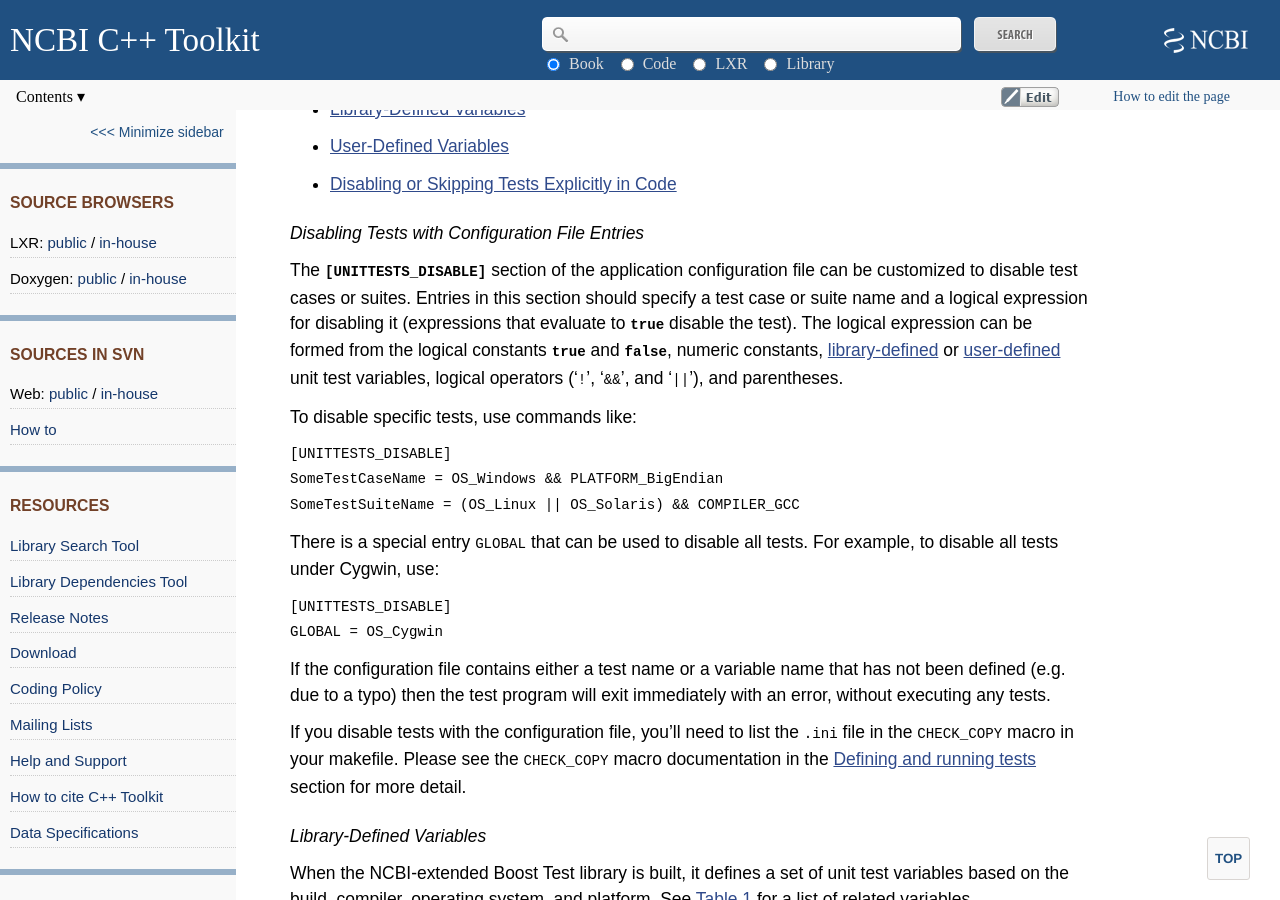
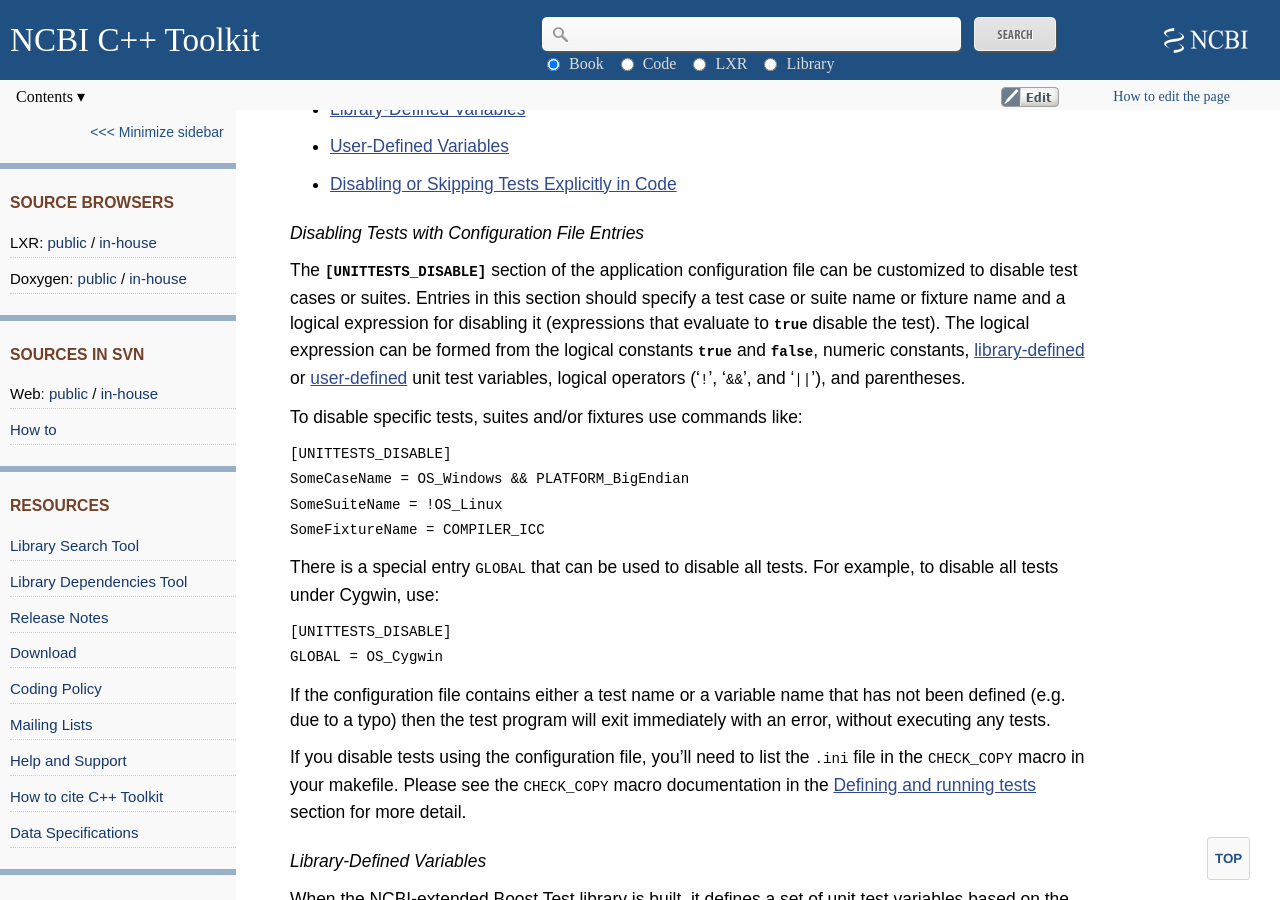
Before and after one commit to ncbi/cxx-toolkit, a Jekyll site: the page built from pages/ch_boost.md, in a window 1280 px wide and 900 px high, scrolled down 8446 px. Built offline with Jekyll 4.4.1, drawn with Linux system fonts in a browser that asks for light colours.

Commit message:
UNITTESTS_DISABLE in INI file -- mention fixtures

```diff
--- a/pages/ch_boost.md
+++ b/pages/ch_boost.md
@@ -381,13 +381,14 @@
 
 ##### Disabling Tests with Configuration File Entries
 
-The **`[UNITTESTS_DISABLE]`** section of the application configuration file can be customized to disable test cases or suites. Entries in this section should specify a test case or suite name and a logical expression for disabling it (expressions that evaluate to **`true`** disable the test). The logical expression can be formed from the logical constants **`true`** and **`false`**, numeric constants, [library-defined](#ch_boost.LibraryDefined_Variables) or [user-defined](#ch_boost._Disabling_Tests_with_1) unit test variables, logical operators ('`!`', '`&&`', and '`||`'), and parentheses.
+The **`[UNITTESTS_DISABLE]`** section of the application configuration file can be customized to disable test cases or suites. Entries in this section should specify a test case or suite name or fixture name and a logical expression for disabling it (expressions that evaluate to **`true`** disable the test). The logical expression can be formed from the logical constants **`true`** and **`false`**, numeric constants, [library-defined](#ch_boost.LibraryDefined_Variables) or [user-defined](#ch_boost._Disabling_Tests_with_1) unit test variables, logical operators ('`!`', '`&&`', and '`||`'), and parentheses.
 
-To disable specific tests, use commands like:
+To disable specific tests, suites and/or fixtures use commands like:
 
     [UNITTESTS_DISABLE]
-    SomeTestCaseName = OS_Windows && PLATFORM_BigEndian
-    SomeTestSuiteName = (OS_Linux || OS_Solaris) && COMPILER_GCC
+    SomeCaseName = OS_Windows && PLATFORM_BigEndian
+    SomeSuiteName = !OS_Linux
+    SomeFixtureName = COMPILER_ICC
 
 There is a special entry `GLOBAL` that can be used to disable all tests. For example, to disable all tests under Cygwin, use:
 
@@ -396,7 +397,7 @@
 
 If the configuration file contains either a test name or a variable name that has not been defined (e.g. due to a typo) then the test program will exit immediately with an error, without executing any tests.
 
-If you disable tests with the configuration file, you'll need to list the `.ini` file in the `CHECK_COPY` macro in your makefile.  Please see the `CHECK_COPY` macro documentation in the [Defining and running tests](ch_proj.html#ch_proj.inside_tests) section for more detail.
+If you disable tests using the configuration file, you'll need to list the `.ini` file in the `CHECK_COPY` macro in your makefile.  Please see the `CHECK_COPY` macro documentation in the [Defining and running tests](ch_proj.html#ch_proj.inside_tests) section for more detail.
 
 <a name="ch_boost.LibraryDefined_Variables"></a>
 
```
